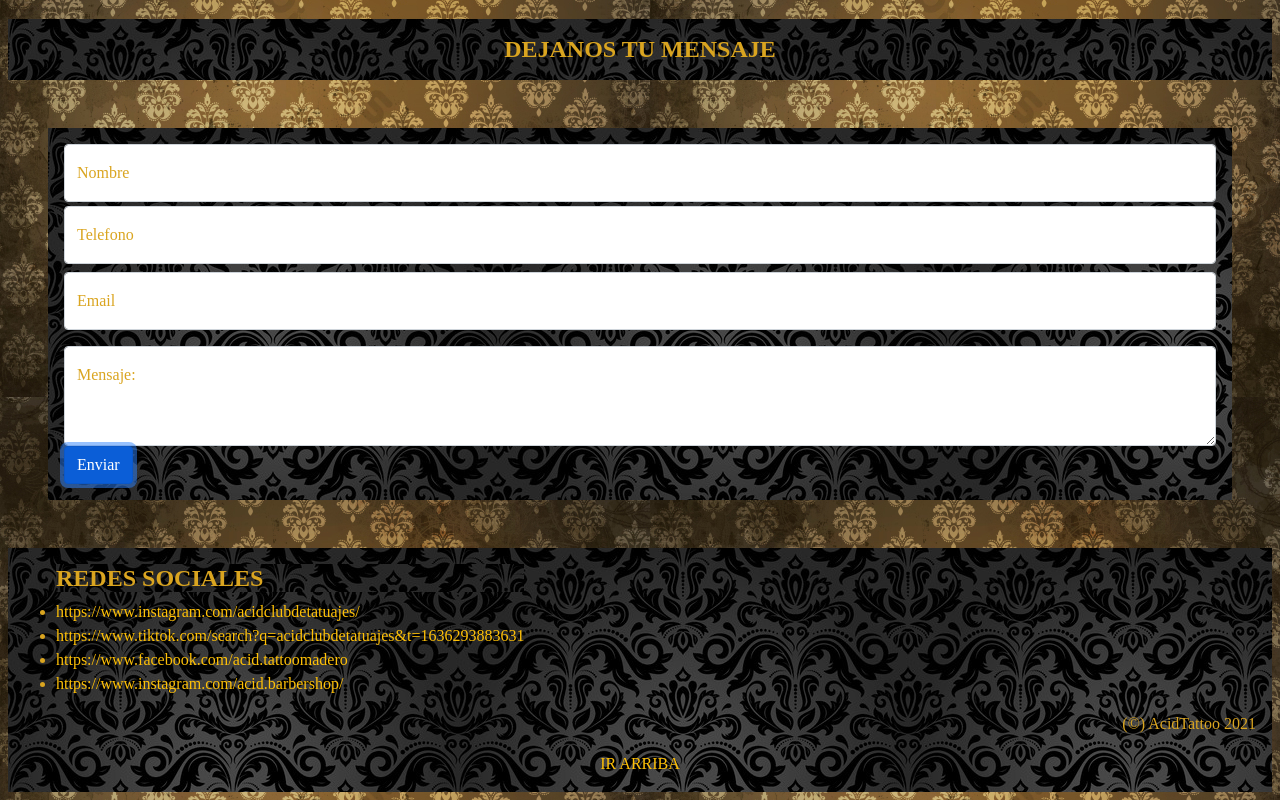
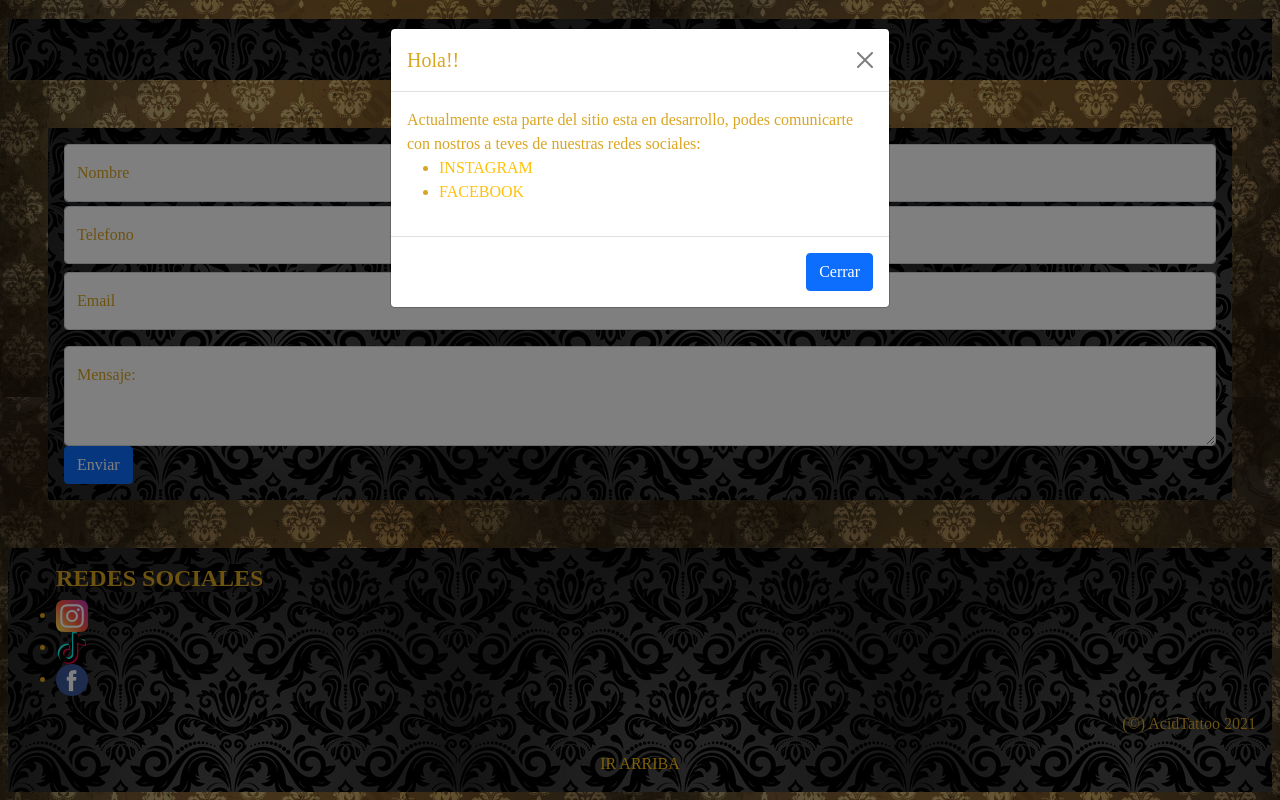
Before and after one commit to ThomasNazarenoMendez/PROYECTOFINAL-NAZARENOMENDEZ, a website: page index.html in a window 1280 px wide. Both pictures are taken after a click on the button "Enviar". Shown: the part 1664-2464 px from the top of the page. Drawn offline with nearby package versions, Linux system fonts and the light colour scheme; a web font is replaced by a local one.

Commit message:
iconos redes

```diff
--- a/index.html
+++ b/index.html
@@ -66,7 +66,7 @@
 			<div class="form-floating">
 				  	<textarea class="form-control" placeholder="Deja tu mensaje aqui" id="MENSAJE" style="height: 100px"></textarea>
 				  	<label for="MENSAJE">Mensaje:</label>
-				  	<button type="submit" class="btn btn-primary d-flex justify-content-center ">Enviar</button>
+					<button type="submit" class="btn btn-primary" data-bs-toggle="modal" data-bs-target="#Modal">Enviar</button>
 			</div>
 		</div>
 </section>
@@ -75,10 +75,9 @@
 	<div class="d-flex">
 		<ul >
 			 <h4>REDES SOCIALES</h4>
-			<li><a class="text-decoration-none text-warning " href="https://www.instagram.com/acidclubdetatuajes/" target="_blank" id="isnta">https://www.instagram.com/acidclubdetatuajes/</a></li>
-			<li><a class="text-decoration-none text-warning" href="https://www.tiktok.com/search?q=acidclubdetatuajes&t=1636293883631" target="_blank" id="tiktok">https://www.tiktok.com/search?q=acidclubdetatuajes&t=1636293883631</a></li>
-			<li><a class="text-decoration-none text-warning" href="https://www.facebook.com/acid.tattoomadero" target="_blank" id="face">https://www.facebook.com/acid.tattoomadero</a></li>
-			<li><a class="text-decoration-none text-warning" href="https://www.instagram.com/acid.barbershop/" target="_blank" id="isnta barber">https://www.instagram.com/acid.barbershop/</a></li>
+			<li><a class="text-decoration-none text-warning " href="https://www.instagram.com/acidclubdetatuajes/" target="_blank" id="isnta"><img src="imgs/instagram.png"></a></li>
+			<li><a class="text-decoration-none text-warning" href="https://www.tiktok.com/search?q=acidclubdetatuajes&t=1636293883631" target="_blank" id="tiktok"><img src="imgs/tik-tok.png"></a></li>
+			<li><a class="text-decoration-none text-warning" href="https://www.facebook.com/acid.tattoomadero" target="_blank" id="face"><img src="imgs/facebook.png"></a></li>
 		</ul>
 	</div>
 	<div>
@@ -86,6 +85,28 @@
 		<a class="d-flex justify-content-center text-decoration-none text-warning" href="#header">IR ARRIBA</a>
 	</div>
 </footer>
+
+<!-- Modal -->
+<div class="modal fade" id="Modal" tabindex="-1" aria-labelledby="ModalLabel" aria-hidden="true">
+  <div class="modal-dialog">
+    <div class="modal-content">
+      <div class="modal-header">
+        <h5 class="modal-title" id="ModalLabel">Hola!!</h5>
+        <button type="button" class="btn-close" data-bs-dismiss="modal" aria-label="Close"></button>
+      </div>
+      <div class="modal-body">
+        Actualmente esta parte del sitio esta en desarrollo, podes comunicarte con nostros a teves de nuestras redes sociales:
+        <ul>
+        	<li><a class="text-decoration-none text-warning" href="https://www.instagram.com/acidclubdetatuajes/" target="_blank" id="isnta">INSTAGRAM</a></li>
+        	<li><a class="text-decoration-none text-warning" href="https://www.facebook.com/acid.tattoomadero" target="_blank" id="face">FACEBOOK</a></li>
+        </ul>
+      </div>
+      <div class="modal-footer">
+        <button type="button" class="btn btn-primary" data-bs-dismiss="modal">Cerrar</button>
+      </div>
+    </div>
+  </div>
+</div>
 
 	    <script src="https://cdn.jsdelivr.net/npm/bootstrap@5.0.2/dist/js/bootstrap.bundle.min.js" integrity="sha384-MrcW6ZMFYlzcLA8Nl+NtUVF0sA7MsXsP1UyJoMp4YLEuNSfAP+JcXn/tWtIaxVXM" crossorigin="anonymous"></script>
 
```
Also changed, not shown: barber.html (+3 -4 lines), historia.html (+3 -5 lines), staff.html (+4 -5 lines), tattoo.html (+3 -4 lines), imgs/facebook.png (added), imgs/instagram.png (added), imgs/tik-tok.png (added).
